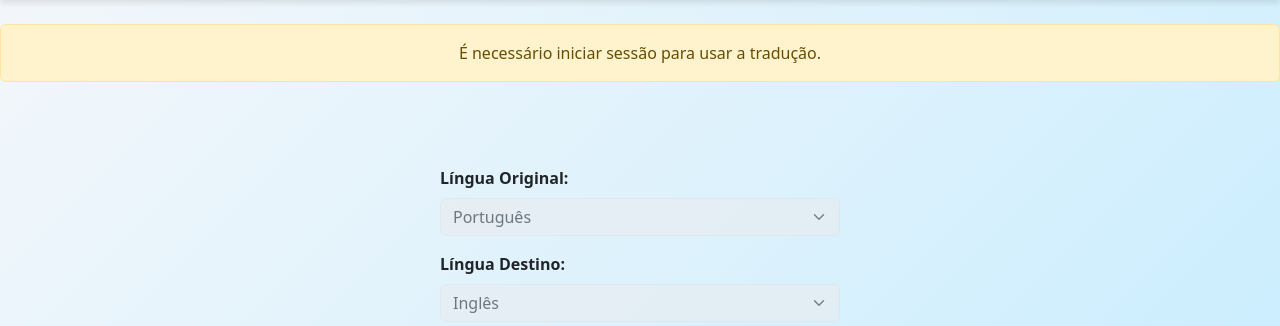
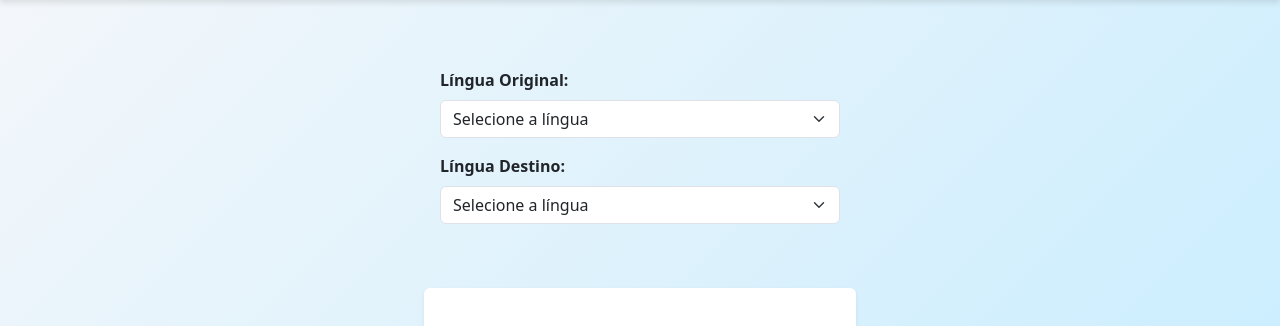
Before and after one commit to BeatrizLorenaCosta/Tradux, a website: page public/traducao.html in a window 1280 px wide. Shown: the part 86-412 px from the top of the page. Drawn offline with nearby package versions, Linux system fonts and the light colour scheme.

Commit message:
rota da tradução e mudança dos valores default

```diff
--- a/public/traducao.html
+++ b/public/traducao.html
@@ -53,17 +53,17 @@
                     <div class="mt-5">
                         <label for="origem" class="form-label fw-bold">Língua Original:</label>
                         <select id="origem" class="form-select mb-3">
-                            <option value="pt">Português</option>
-                            <option value="en">Inglês</option>
-                            <option value="es">Espanhol</option>
-                            <!-- mais opções -->
+                                <option value="">Selecione a língua</option>
+
+                            <!-- opções postas pela BD-->
+
                         </select>
 
                         <label for="destino" class="form-label fw-bold">Língua Destino:</label>
                         <select id="destino" class="form-select mb-4">
-                            <option value="en">Inglês</option>
-                            <option value="pt">Português</option>
-                            <option value="es">Espanhol</option>
+                                <option value="">Selecione a língua</option>
+
+                            <!-- opções postas pela BD-->
                         </select>
                     </div>
                 </form>
--- a/server/app.js
+++ b/server/app.js
@@ -11,11 +11,9 @@ const app = express();
 
 app.use(cors());
 app.use(express.json());
+app.use(express.static('public'));
+app.use('/src', express.static('src'));
 
-//  Servir o HTML principal
-app.use(express.static('public'));
-//  Servir recursos (CSS, JS, imagens, etc.)
-app.use('/src', express.static('src'));
 
 app.use('/api/auth', authRoutes);
 app.use('/api/users', userRoutes);
--- a/src/js/traducao.js
+++ /dev/null
@@ -1,28 +0,0 @@
-document.addEventListener('DOMContentLoaded', () => {
-    // Verifica se existe token (login feito)
-    const token = localStorage.getItem('token');
-
-    // Seleciona todos os campos interativos da página
-    const elementos = document.querySelectorAll(
-        'select, input, button'
-    );
-
-    // Se NÃO estiver logado
-    if (!token) {
-        // Desativar todos os campos
-        elementos.forEach(el => {
-            el.disabled = true;
-            el.style.cursor = 'not-allowed';
-            el.style.opacity = '0.6';
-        });
-
-        // Criar aviso
-        const aviso = document.createElement('div');
-        aviso.className = 'alert alert-warning text-center mt-4';
-        aviso.innerText = 'É necessário iniciar sessão para usar a tradução.';
-
-        // Mostrar aviso no topo da página
-        const main = document.querySelector('main');
-        main.prepend(aviso);
-    }
-});
```
Also changed, not shown: server/routes/traducao.routes.js (+13 -10 lines).
